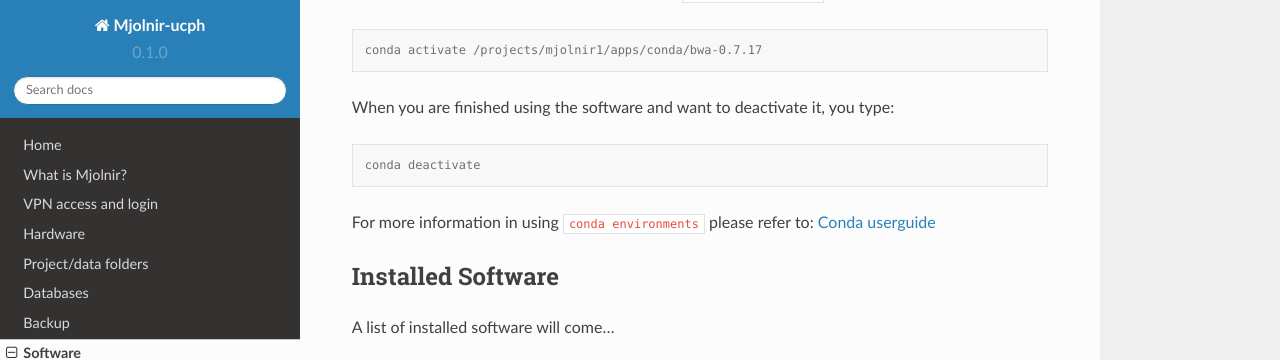
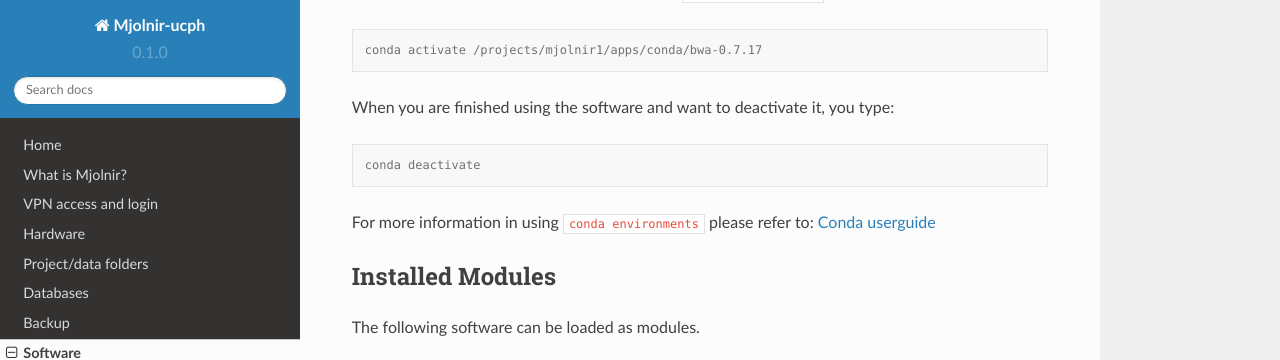
Before and after one commit to bentpetersendk/mjolnir_ucph, a Sphinx documentation site: the page built from docs/source/software.rst, in a window 1280 px wide and 900 px high, scrolled down 1493 px, cut to the strip 0-360 px from the top of the window. Built offline with Sphinx 7.4.7 and the Read the Docs theme 2.0.0, drawn with Linux system fonts in a browser that asks for light colours; some of the changed text lies outside the part shown.

Commit message:
Update software.rst
Implemented list of software

```diff
--- a/docs/source/software.rst
+++ b/docs/source/software.rst
@@ -75,9 +75,9 @@ For more information in using ``conda environments`` please refer to:
 `Conda userguide <https://docs.conda.io/projects/conda/en/latest/user-guide/index.html>`_
 
 
-Installed Software
+Installed Modules
 -----
-A list of installed software will come...
+The following software can be loaded as modules.
 
 .. raw:: html
 
```
